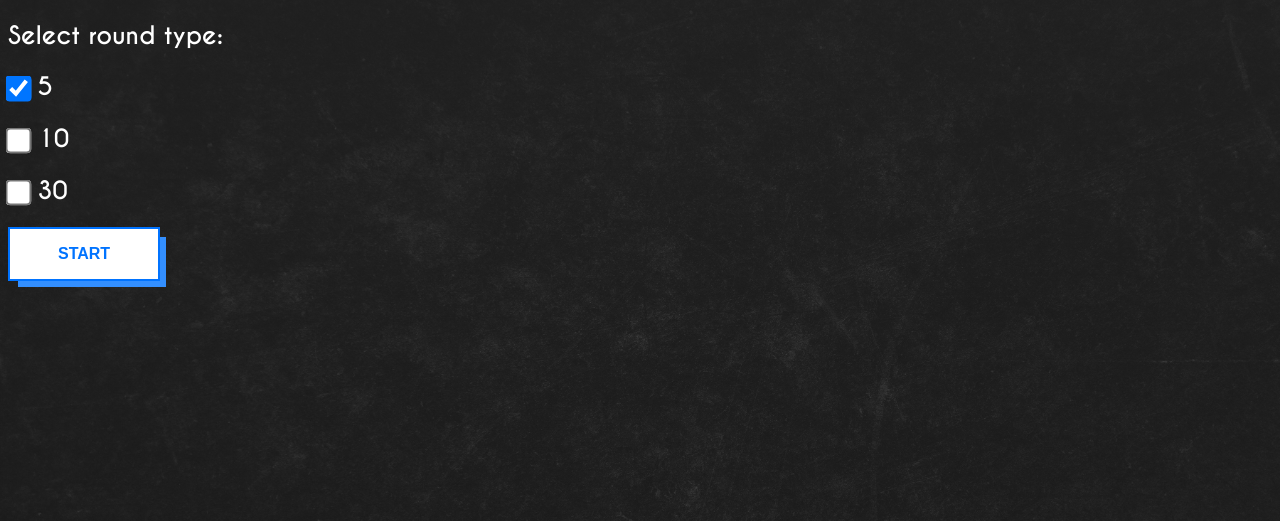
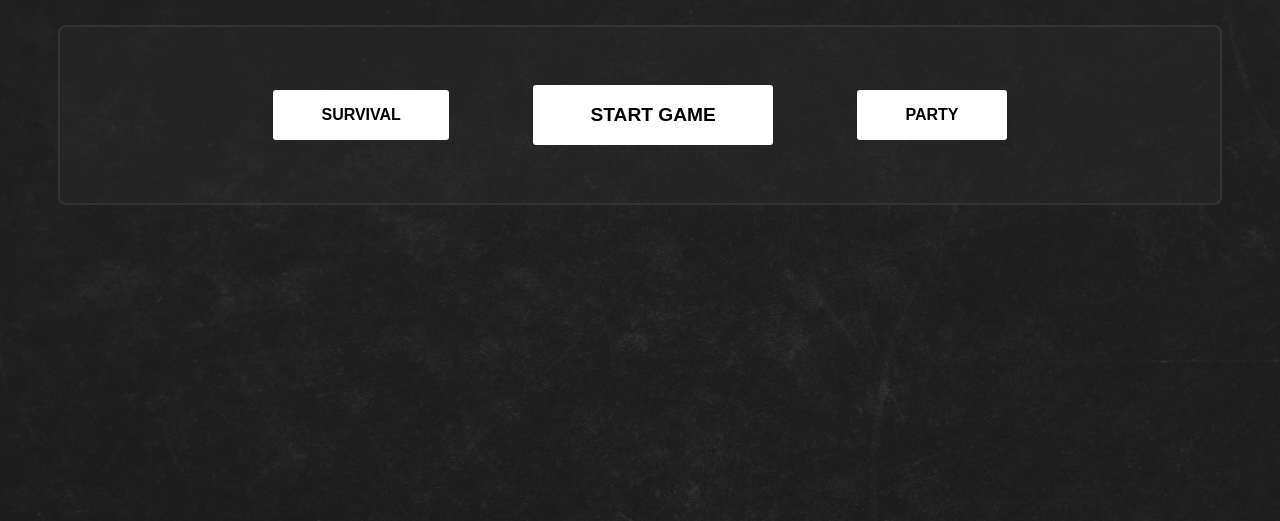
Before and after one commit to basekkelenkamp/everynoise-scraper, a Flask app: page / in a window 1280 px wide. Shown: the part 105-626 px from the top of the page. Run offline with Flask 2, Linux system fonts and the light colour scheme; parts of the project's set-up code (start-up, migrations or seed data) failed here and were passed over.

Commit message:
update frontpage

```diff
--- a/app.py
+++ b/app.py
@@ -52,11 +52,11 @@ def index():
 
 @app.route("/create_game", methods=["POST"])
 def create_game():
-    round_type = request.form.get("box[1][]")
+    round_type = "5"
     cookie_id = str(uuid4())
 
-    if not round_type:
-        return redirect(url_for("index"))
+    # if not round_type:
+    #     return redirect(url_for("index"))
 
     cursor = db.cursor()
     player_id = insert_player(cursor, cookie_id, round_type)
--- a/requirements.txt
+++ b/requirements.txt
@@ -4,13 +4,11 @@ certifi==2022.9.24 ; python_version >= "3.9" and python_version < "4"
 charset-normalizer==2.1.1 ; python_version >= "3.9" and python_version < "4"
 click==8.1.3 ; python_version >= "3.9" and python_version < "4.0"
 colorama==0.4.6 ; python_version >= "3.9" and python_version < "4.0" and platform_system == "Windows"
-flask-assets==2.0 ; python_version >= "3.9" and python_version < "4.0"
 flask==2.2.2 ; python_version >= "3.9" and python_version < "4.0"
 idna==3.4 ; python_version >= "3.9" and python_version < "4"
 importlib-metadata==6.0.0 ; python_version >= "3.9" and python_version < "3.10"
 itsdangerous==2.1.2 ; python_version >= "3.9" and python_version < "4.0"
 jinja2==3.1.2 ; python_version >= "3.9" and python_version < "4.0"
-libsass==0.22.0 ; python_version >= "3.9" and python_version < "4.0"
 markupsafe==2.1.1 ; python_version >= "3.9" and python_version < "4.0"
 numpy==1.23.5 ; python_version < "4.0" and python_version >= "3.9"
 pandas==1.5.2 ; python_version >= "3.9" and python_version < "4.0"
--- a/static/css/main.css
+++ b/static/css/main.css
@@ -44,23 +44,19 @@ body {
 
 button {
   background-color: white;
-  border: 2px solid #0073ff;
+  color: black;
   padding: 1em 3em;
   font-weight: bold;
   font-size: 1em;
-  position: relative;
-  color: #0073ff;
+  transition: 0.3s;
+  border: none;
+  border-radius: 3px;
 }
 
-button:after {
-  content: '';
-  position: absolute;
-  background-color: #338fff;
-  top: 8px;
-  left: 8px;
-  right: -8px;
-  bottom: -8px;
-  z-index: -1;
+button:hover {
+  background-color: black;
+  color: white;
+  cursor: pointer;
 }
 
 header {
@@ -94,77 +90,56 @@ form label {
   font-size: 1.5em;
 }
 
-form input[type="checkbox"] {
-  margin-right: 0.5em;
-  flex-direction: row;
-  transform: scale(2);
+/* START MENU */
+.menu-wrapper {
+  display: flex;
+  justify-content: center;
+  align-items: center;
+  margin-top: 25px;
+  margin-left: 50px;
+  margin-right: 50px;
+  padding: 1rem;
+  background-color: rgba(51,51,51,0.25);
+  color: #fff;
+  border-radius: 0.5rem;
+  border: #333;
+  border-style: solid;
+  border-width: 2px;
 }
 
-ul {
-  list-style: none;
-  margin: 0;
-  padding: 0;
-  display: flex;
-  flex-direction: column;
-  align-items: center;
+.menu-item-wrapper {
+  display: inline-grid;
+  vertical-align: middle;
+  margin: 2rem;
+  text-align: center;
+  padding: 10px;
+  grid-gap: 3px;
 }
 
-ul li {
-  display: flex;
-  justify-content: space-between;
-  align-items: center;
-  width: 80%;
-  padding: 1rem;
-  margin-bottom: 1rem;
-  background-color: #222;
-  color: #fff;
-  font-weight: bold;
-  font-size: 1.5rem;
+.start-button {
+  font-size: 120%;
 }
 
-ul li:nth-child(1) {
-  background-color: #f44336;
+button.coming-soon {
+  position: relative;
+  overflow: hidden;
 }
 
-ul li:nth-child(2) {
-  background-color: #ff9800;
+button.coming-soon:hover::before {
+  content: attr(data-text);
+  position: absolute;
+  top: 0;
+  left: 0;
+  right: 0;
+  bottom: 0;
+  display: flex;
+  justify-content: center;
+  align-items: center;
+  background-color: gray;
+  color: white;
+  cursor: default;
 }
 
-ul li:nth-child(3) {
-  background-color: #ffeb3b;
+button.coming-soon:hover {
+  color: transparent;
 }
-
-ul li:nth-child(n+4) {
-  background-color: #9e9e9e;
-}
-
-.guess-form {
-  display: flex;
-  align-items: center;
-  justify-content: space-between;
-  width: 100%;
-  padding: 1em;
-  box-sizing: border-box;
-  border-radius: 0.5rem;
-  background-color: #333;
-  color: #fff;
-}
-
-.guess-form input[type="text"] {
-  flex: 1;
-  padding: 0.5em;
-  font-size: 1.25em;
-  border: none;
-  background-color: transparent;
-  color: inherit;
-  outline: none;
-}
-
-.guess-form input[type="submit"] {
-  padding: 0.5em 1em;
-  font-size: 1em;
-  background-color: #fff;
-  color: #333;
-  border: none;
-  cursor: pointer;
-}
--- a/templates/guess.html
+++ b/templates/guess.html
@@ -1,5 +1,6 @@
 {% extends "layout.html" %}
 {% block content %}
+<link rel="stylesheet" type="text/css" href="{{ url_for('static', filename='css/guess.css') }}" crossorigin="anonymous">
 
     <h2>Game started</h2>
     <p>Points: <b>{{ points_total }}</b></p>
@@ -8,11 +9,10 @@
 
     <div>
         <div>
-            <img id="player-button" src="{{ url_for('static', filename='images/play.png') }}" onclick="audioHandler()">
+            <img class="audio-button" id="player-button" src="{{ url_for('static', filename='images/play.png') }}" onclick="audioHandler()">
             <br>
             <input type="range" id="volume-slider">
         </div>
-        <!-- <a href="{{ artist_url }}" target="_blank">Click here to listen</a> -->
         <br>
         <form class="guess-form" method="POST" action="{{ url_for('answer') }}">
             <input type="text" id="genre_guess" name="genre_guess" placeholder="guess the genre..">
--- a/templates/index.html
+++ b/templates/index.html
@@ -1,19 +1,27 @@
 {% extends "layout.html" %}
 {% block content %}
 
- <form method="POST" action="{{ url_for('create_game') }}">
-  <h2>Select round type:</h2>
-  {% for round_type in round_types %}
-      <div class="round-type">
-        <input type="checkbox" name="box[1][]"  id="option{{loop.index}}" value="{{ round_type }}" {{ 'checked' if loop.index == 1 }}>
-        <label for="option{{loop.index}}">{{ round_type }}</label>
-      </div>
-      <br>
+<div class="menu-wrapper">
 
-  {% endfor %}
-  <button type="submit" id="submit_button" name="submit_button">START</button>
-</form>
+  <form method="GET" action="#">
+    <div class="menu-item-wrapper">
+      <button class="coming-soon" data-text="🚧 coming soon!" id="survival_button" name="survival_button">SURVIVAL</button>
+    </div>
+  </form>
 
+  <form method="POST" action="{{ url_for('create_game') }}">
+    <div class="menu-item-wrapper start-button">
+      <button type="submit" id="submit_button" name="submit_button">START GAME</button>
+    </div>
+  </form>
+
+  <form method="GET" action="#">
+    <div class="menu-item-wrapper">
+      <button class="coming-soon" data-text="🚧 coming soon!" id="party_button" name="party_button">PARTY</button>
+    </div>
+  </form>
+
+</div>
 <script src="{{ url_for('static', filename='js/checkbox_handler.js') }}" crossorigin="anonymous"></script>
 
 {% endblock content %}
--- a/templates/leaderboards.html
+++ b/templates/leaderboards.html
@@ -1,5 +1,6 @@
 {% extends "layout.html" %}
 {% block content %}
+<link rel="stylesheet" type="text/css" href="{{ url_for('static', filename='css/Leaderboard.css') }}" crossorigin="anonymous">
 
     <h2>Leaderboards</h2>
  <form method="GET" action="{{ url_for('index') }}">
```
Also changed, not shown: static/css/guess.css (added, +35 -0 lines), static/css/leaderboard.css (added, +37 -0 lines), README.md.
